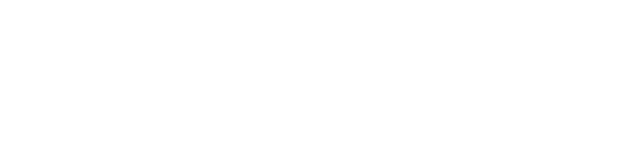
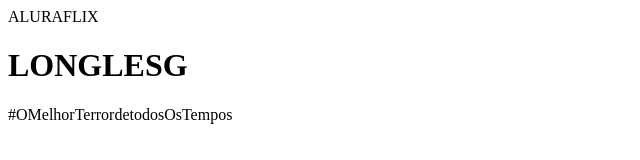
Before and after one commit to hilarysilva27/aluraflix, a plain HTML site: page index.html in a window 1280 px wide. Shown: the whole page, without its empty margins (0-640 px from the left). Drawn offline with Linux system fonts and the light colour scheme.

Commit message:
ATT 08/05

```diff
--- a/index.html
+++ b/index.html
@@ -1,4 +1,13 @@
 <!DOCTYPE html>
 <html
+  <head>
 
-<html
+  </head>
+
+<body>
+
+    <header>ALURAFLIX</header>
+     <h1>LONGLESG</h1>
+<p>#OMelhorTerrordetodosOsTempos</p>
+</body>
+<html>
```
